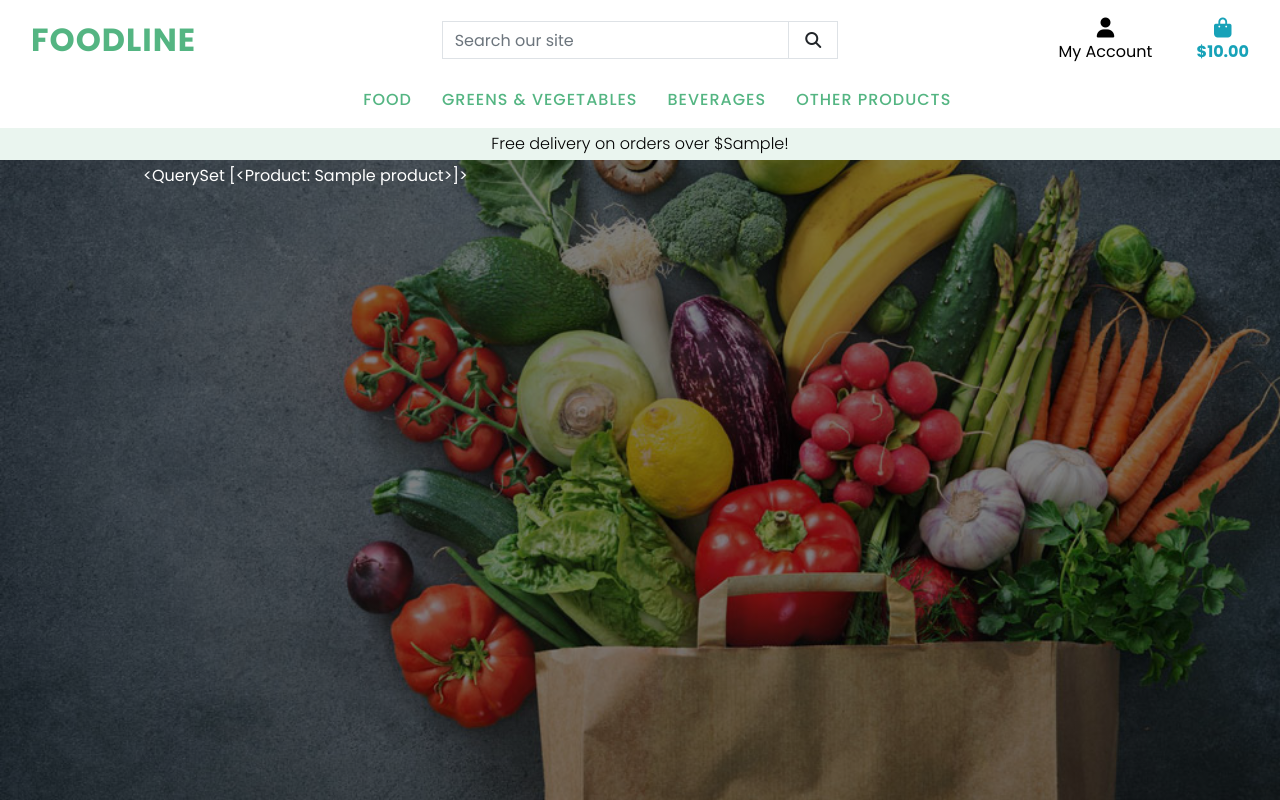
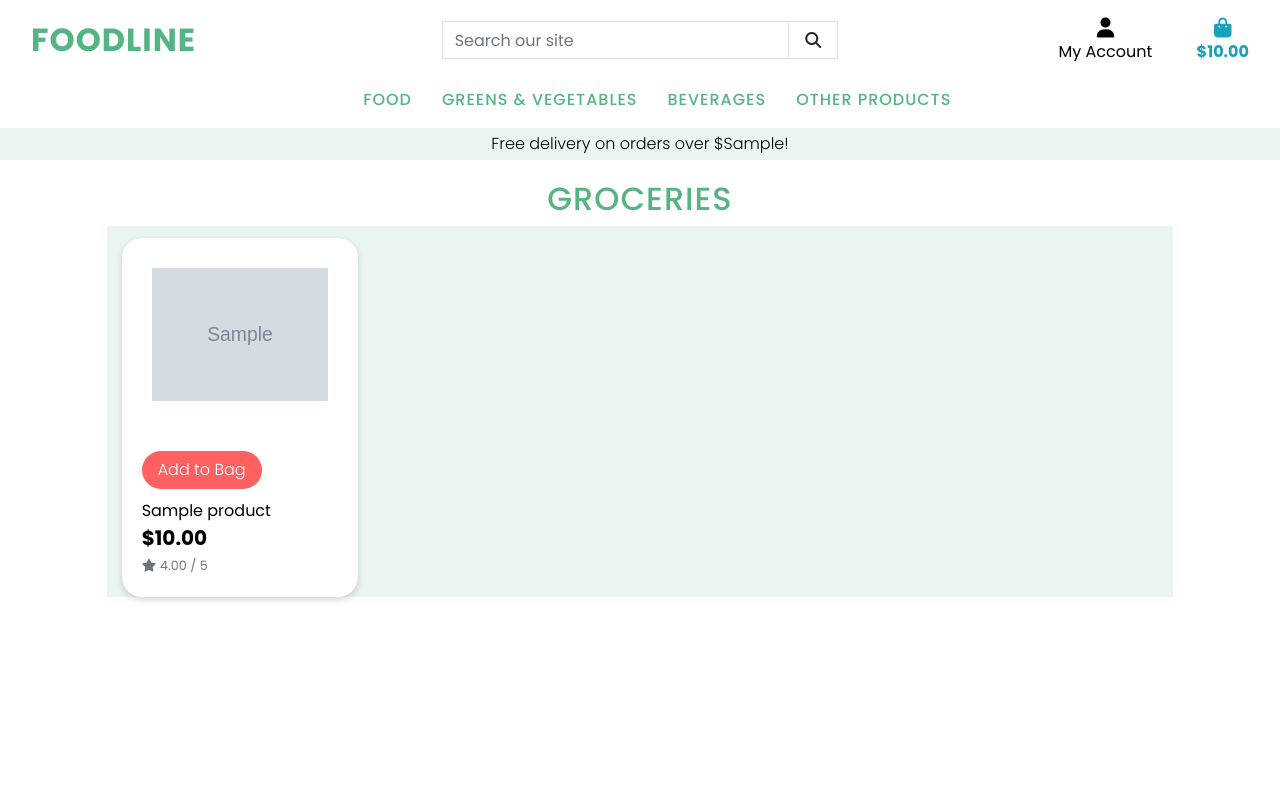
Before and after one commit to Code-Institute-Submissions/foodline, a Django app: template products/templates/products/products.html in a window 1280 px wide. Run offline with Django 3.2, Linux system fonts and the light colour scheme; tables that the repository leaves empty hold one stand-in row (values such as "Sample post"); the template is opened without the code that fills it: values that come from a table or form of the project are taken from there, most other values are stand-ins (such as "Sample title", 1, 10 or a date in 2020); grey boxes marked "Sample" are stand-in pictures; some libraries are stand-ins or nearby versions.

Commit message:
Started product template

```diff
--- a/home/templates/home/index.html
+++ b/home/templates/home/index.html
@@ -18,7 +18,7 @@
             </h2>
             <div class="my-5">
                 <h4>
-                    <a href="" class="shop-now-button btn btn-lg rounded-pill text-uppercase py3">Get Groceries</a>
+                    <a href="{% url 'products' %}" class="shop-now-button btn btn-lg rounded-pill text-uppercase py3">Get Groceries</a>
                 </h4>
             </div>
         </div>
--- a/products/templates/products/products.html
+++ b/products/templates/products/products.html
@@ -1,6 +1,5 @@
 {% extends "base.html" %}
 {% load static %}
-
 {% block page_header %}
     <div class="container header-container">
         <div class="row">
@@ -10,10 +9,59 @@
 {% endblock %}
 
 {% block content %}
-    <div class="container">
+    <div class="overlay"></div>
+    <div class="container-fluid">
         <div class="row">
-            <div class="col">
-                {{ products }}
+            <div class="col text-center mt-3">
+                <h2 class="logo-font">Groceries</h2>
+            </div>
+        </div>
+        <div class="row">
+            <div class="product-container col-10 offset-1">
+                <div class="row mt-1 mb-2"></div>
+                <div class="row">
+                    {% for product in products %}
+                        <div class="col-sm-6 col-md-6 col-lg-4 col-xl-3">
+                            <div class="card product-box">
+                                {% if product.image %}
+                                <a href="">
+                                    <img class="product-img" src="{{ product.image.url }}" alt="{{ product.name }}">
+                                </a>
+                                {% else %}
+                                <a href="">
+                                    <img class="card-img-top img-fluid" src="{{ MEDIA_URL }}noimage.png" alt="{{ product.name }}">
+                                </a>
+                                {% endif %}
+                                <div class="card-body mt-auto">
+                                    <input type="submit" class="add-cart btn rounded-pill" value="Add to Bag">
+                                    <p class="mb-0 flex-column">{{ product.name }}</p>
+                                    <p class="lead mb-0 text-left font-weight-bold">${{ product.price }}</p>
+                                    {% if product.rating %}
+                                        <small class="text-muted"><i class="fas fa-star mr-1"></i>{{ product.rating }} / 5</small>
+                                    {% else %}
+                                        <small class="text-muted">No Rating</small>
+                                    {% endif %}
+                                </div>
+                            </div>
+                        </div>
+                        {% if forloop.counter|divisibleby:1 %}
+                            <div class="col-12 d-sm-none mb-5">
+                            </div>
+                        {% endif %}
+                        {% if forloop.counter|divisibleby:2 %}
+                            <div class="col-12 d-none d-sm-block d-md-block d-lg-none mb-5">
+                            </div>
+                        {% endif %}
+                        {% if forloop.counter|divisibleby:3 %}
+                            <div class="col-12 d-none d-lg-block d-xl-none mb-5">
+                            </div>
+                        {% endif %}
+                        {% if forloop.counter|divisibleby:4 %}
+                            <div class="col-12 d-none d-xl-block mb-5">
+                            </div>
+                        {% endif %}
+                    {% endfor %}
+                </div>
             </div>
         </div>
     </div>
--- a/static/css/base.css
+++ b/static/css/base.css
@@ -87,6 +87,49 @@ body {
     font-weight: 300;
 }
 
+/* -------------------------------- Products Page */
+
+.overlay {
+	height: 100%;
+	width: 100%;
+	top: 0;
+	left: 0;
+	position: fixed;
+	background: white;
+	z-index: -1;
+    color: black;
+}
+
+.product-container {
+    background: #EAF5EF;
+}
+
+.product-box {
+    color: black;
+    border-radius: 20px;
+    border: none;
+    height: 100%;
+    box-shadow: 0 3px 6px rgb(0 0 0 / 0.16);
+}
+
+.product-box:hover {
+    box-shadow: 0 3px 10px rgb(0 0 0 / 0.30);
+}
+
+.product-img {
+    width: 100%;
+    padding: 30px;
+}
+
+.add-cart {
+    width: 120px;
+    background: #FF6060;
+    color: white;
+    font-weight: 300;
+    margin-bottom: 10px;
+}
+
+
 /* -------------------------------- Media Queries */
 
 /* Slightly larger container on xl screens */
```
Also changed, not shown: media/applepinklady.jpeg (added), media/asparagus.jpeg (added), media/bananas.jpeg (added), media/cucumber2.jpeg (added), media/lime.jpeg (added), media/noimage.png (added), media/oranges.jpeg (added), media/redgarlic.jpeg (added).
